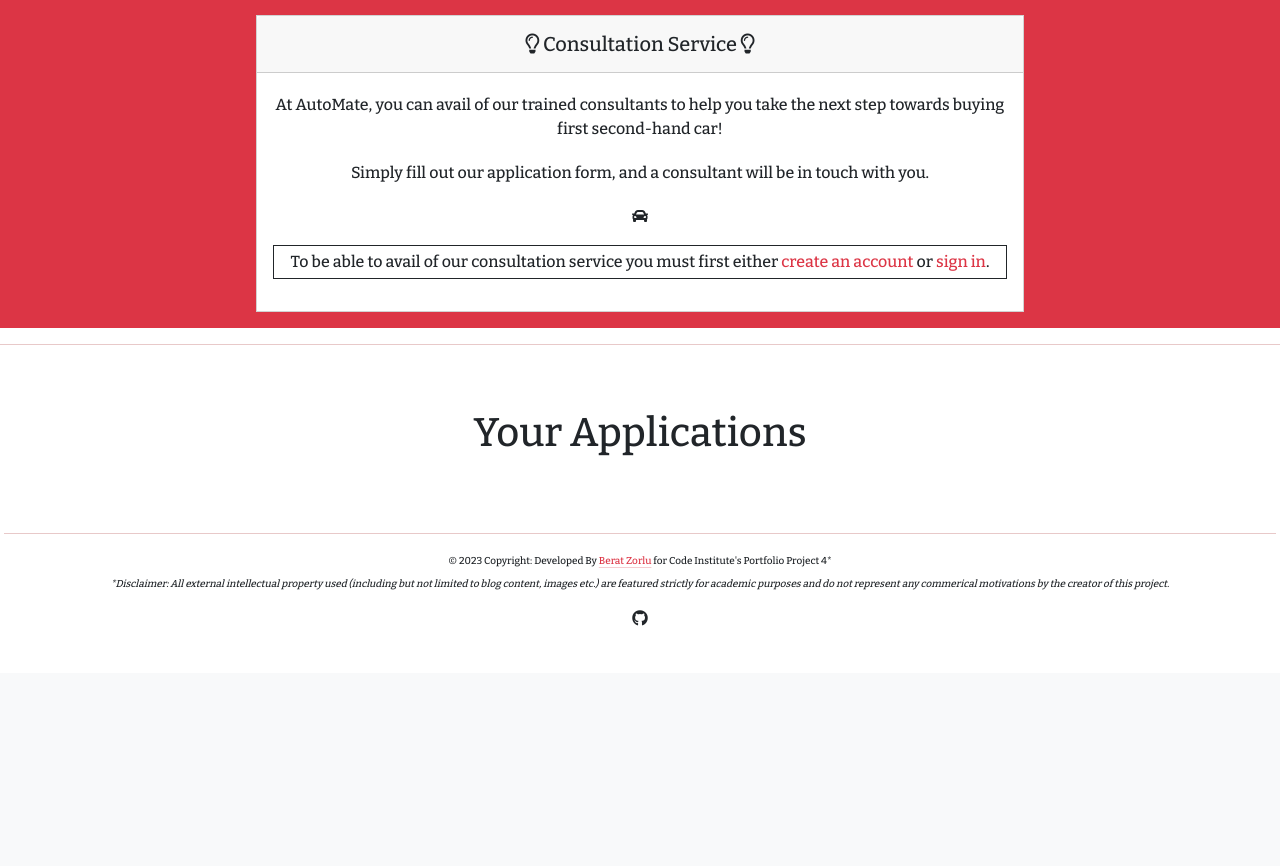
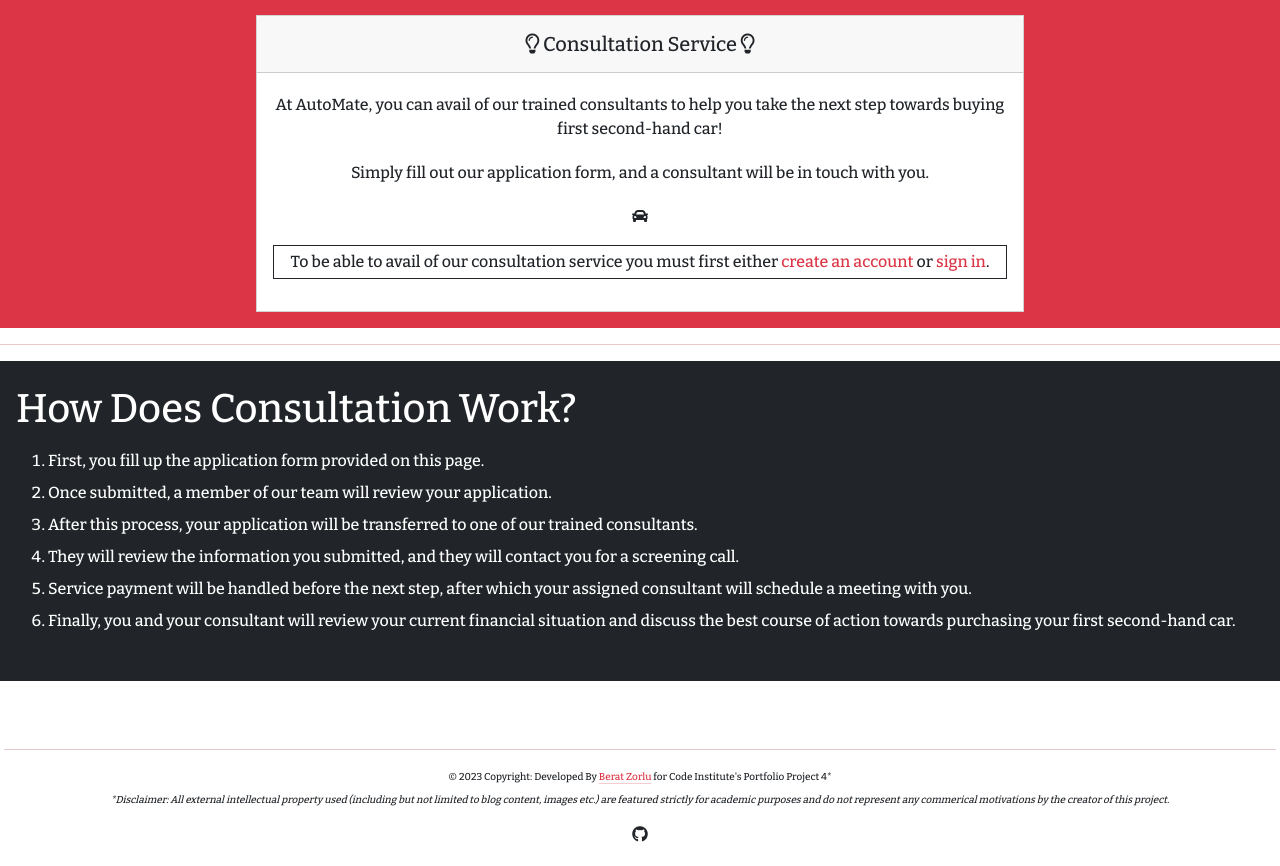
Before and after one commit to beratzorlu/AutoMate, a Django app: page /consultation/apply/ in a window 1280 px wide. Shown: the part 127-993 px from the top of the page. Before the commit the page ends 753 px from the top, so only its background shows below. Run offline with Django 3.2, Linux system fonts and the light colour scheme; data that the repository does not hold is empty; some libraries are stand-ins or nearby versions.

Commit message:
Add consultation information to application page.

```diff
--- a/consultation/forms.py
+++ b/consultation/forms.py
@@ -9,4 +9,4 @@ class ApplicationForm(forms.ModelForm):
     """
     class Meta:
         model = Consultation
-        fields = ('first_name', 'last_name', 'author', 'birthdate', 'email', 'fav_maker', 'budget', 'purpose', 'status')
+        fields = ('first_name', 'last_name', 'email', 'phone', 'author', 'birthdate', 'fav_maker', 'budget', 'purpose', 'status')
--- a/consultation/models.py
+++ b/consultation/models.py
@@ -69,7 +69,7 @@ class Consultation(models.Model):
     slug = models.SlugField(max_length=200, unique=True)
     birthdate = models.DateField()
     email = models.EmailField()
-    phone = PhoneNumberField(null=False, blank=False, unique=True)
+    phone = PhoneNumberField(null=False, blank=False, unique=False)
     fav_maker = models.CharField(
         max_length=13, choices=CAR_MAKER_CHOICES, default='default')
     budget = models.PositiveIntegerField(validators=[MaxValueValidator(999999)])
--- a/consultation/templates/consultation/consultation-list.html
+++ b/consultation/templates/consultation/consultation-list.html
@@ -15,7 +15,8 @@
                     <p class="card-text pt-1">Simply fill out our application form, and a consultant will be
                         in touch with you.</p>
                     <p class="card-text pt-1"><i class="fas fa-car"></i></p>
-                    <a href="{% url 'application-form' %}" class="btn btn-outline-danger border border-danger float-center rounded-0">Apply Now</a>
+                    <a href="{% url 'application-form' %}"
+                        class="btn btn-outline-danger border border-danger float-center rounded-0">Apply Now</a>
                 </ul>
             </div>
 
@@ -32,10 +33,13 @@
                     <p class="card-text pt-1">Simply fill out our application form, and a consultant will be
                         in touch with you.</p>
                     <p class="card-text pt-1"><i class="fas fa-car"></i></p>
-                    <p class="card-text pt-1 pb-1 border border-dark">To be able to avail of our consultation service you must first either <a href="{% url 'account_signup' %}"
+                    <p class="card-text pt-1 pb-1 border border-dark">To be able to avail of our consultation service
+                        you must first either <a href="{% url 'account_signup' %}"
                             class="link-danger link-underline-opacity-0 link-underline-opacity-75-hover">create an
                             account</a> or <a href="{% url 'account_login' %}"
-                        class="link-danger link-underline-opacity-0 link-underline-opacity-75-hover">sign in</a>.</p></p>
+                            class="link-danger link-underline-opacity-0 link-underline-opacity-75-hover">sign in</a>.
+                    </p>
+                    </p>
 
                 </ul>
             </div>
@@ -46,6 +50,7 @@
 
 <div class="text-center">
     <hr>
+    {% if user.is_authenticated %}
     <h1 class="pt-5">Your Applications</h1>
 </div>
 <div class="d-flex text-center justify-content-center">
@@ -53,20 +58,36 @@
     {% if user.is_authenticated and consultation.email == user.email %}
     <div class="card me-1" style="width: 18rem;">
         <ul class="list-group list-group-flush">
-          <li class="list-group-item">{{ consultation.first_name}}</li>
-          <li class="list-group-item">{{ consultation.last_name}}</li>
-          <li class="list-group-item">{{ consultation.email }}</li>
-          <li class="list-group-item">{{ consultation.birthdate }}</li>
-          <li class="list-group-item">{{ consultation.phone }}</li>
-          <li class="list-group-item">{{ consultation.budget }}</li>
-          <li class="list-group-item">{{ consultation.fav_maker }}</li>
+            <li class="list-group-item">Name: {{ consultation.first_name}}</li>
+            <li class="list-group-item">Surname: {{ consultation.last_name}}</li>
+            <li class="list-group-item">Email: {{ consultation.email }}</li>
+            <li class="list-group-item">Birthdate: {{ consultation.birthdate }}</li>
+            <li class="list-group-item">Phone: {{ consultation.phone }}</li>
+            <li class="list-group-item">Budget: {{ consultation.budget }}</li>
+            <li class="list-group-item">Favourite Maker: {{ consultation.fav_maker }}</li>
             <li class="list-group-item">{{ consultation.purpose }}</li>
             <li class="list-group-item">{{ consultation.author }}</li>
         </ul>
     </div>
     {% endif %}
     {% endfor %}
+    {% else %}
 </div>
+<div class="bg-dark text-white pt-4 pb-4 ps-3">
+    <h1>
+        How Does Consultation Work?
+    </h1>
+    <ol>
+        <li class="py-2">First, you fill up the application form provided on this page.</li>
+        <li class="pb-2">Once submitted, a member of our team will review your application.</li>
+        <li class="pb-2">After this process, your application will be transferred to one of our trained consultants.</li>
+        <li class="pb-2">They will review the information you submitted, and they will contact you for a screening call.</li>
+        <li class="pb-2">Service payment will be handled before the next step, after which your assigned consultant will schedule a meeting with you.</li>
+        <li class="pb-2">Finally, you and your consultant will review your current financial situation and discuss the best
+            course of action towards purchasing your first second-hand car.</li>
+    </ul>
+</div>
+{% endif %}
 
 
 {% endblock %}
--- a/templates/blog_list.html
+++ b/templates/blog_list.html
@@ -18,7 +18,7 @@
             {% else %}
 
             <div class="card-header">
-                <h5 class="card-title pt-2">Welcome To <span class="text-danger">Auto-Mate</span> Blog!</h5>
+                <h5 class="card-title pt-2">Welcome To <span class="text-danger">Auto-Mate</span> Blog! <i class="fas fa-hand-sparkles"></i></h5>
             </div>
             <div class="card-body">
                 <p class="card-text pt-1">Here, you will find all blog posts published by other users.</p>
```
Also changed, not shown: consultation/migrations/0006_alter_consultation_phone.py (added). Lines whose indentation alone changed are shown as unchanged.
